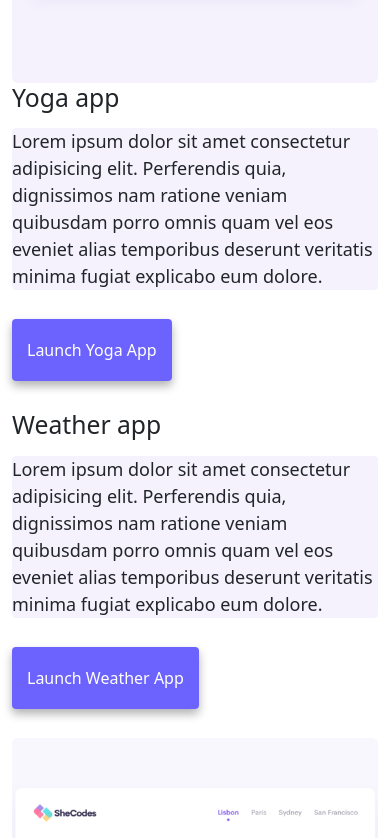
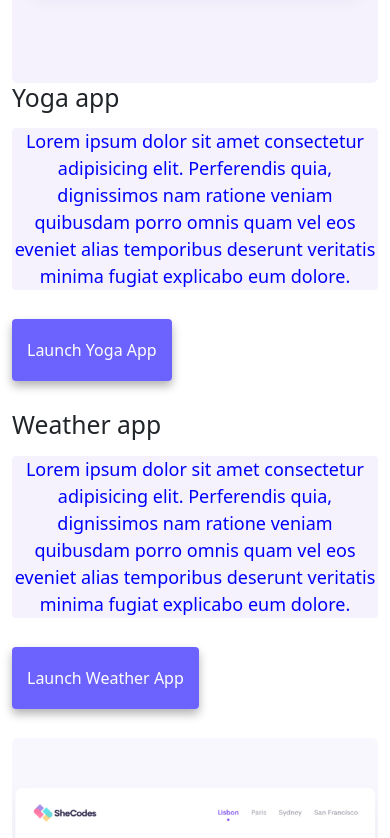
Before and after one commit to ruthgracety/AdvancedHomework, a website: page index.html in a window 390 px wide. Shown: the part 620-1458 px from the top of the page. Drawn offline with nearby package versions, Linux system fonts and the light colour scheme.

Commit message:
added media

```diff
--- a/index.html
+++ b/index.html
@@ -72,7 +72,7 @@
         </div>
         <div class="col-md-6">
           <h2 class="mb-3">Yoga app</h2>
-          <p>
+          <p class="special-heading">
             Lorem ipsum dolor sit amet consectetur adipisicing elit. Perferendis
             quia, dignissimos nam ratione veniam quibusdam porro omnis quam vel
             eos eveniet alias temporibus deserunt veritatis minima fugiat
@@ -86,7 +86,7 @@
       <div class="row mt-5">
         <div class="col-md-6">
           <h2 class="mb-3">Weather app</h2>
-          <p>
+          <p class="special-heading">
             Lorem ipsum dolor sit amet consectetur adipisicing elit. Perferendis
             quia, dignissimos nam ratione veniam quibusdam porro omnis quam vel
             eos eveniet alias temporibus deserunt veritatis minima fugiat
@@ -106,7 +106,7 @@
         </div>
         <div class="col-md-6">
           <h2 class="mb-3">Yogurt app</h2>
-          <p>
+          <p class="special-heading">
             Lorem ipsum dolor sit amet consectetur adipisicing elit. Perferendis
             quia, dignissimos nam ratione veniam quibusdam porro omnis quam vel
             eos eveniet alias temporibus deserunt veritatis minima fugiat
--- a/style.css
+++ b/style.css
@@ -96,3 +96,9 @@ p {
   width: 100%;
   height: auto;
 }
+
+@media (max-width: 576px) {
+  .special-heading {
+    color: blue;
+    text-align: center;
+  }
```
Also changed, not shown: about.html (+1 -1 lines).
